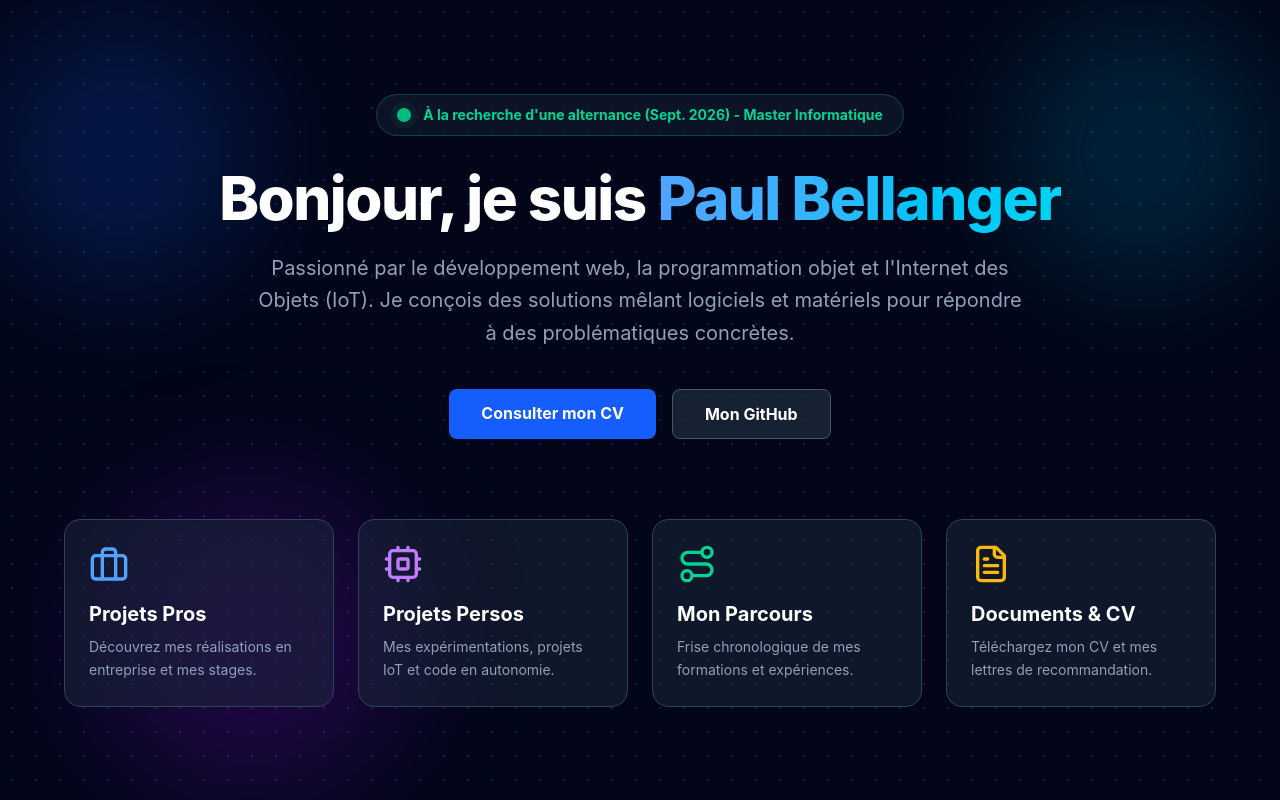
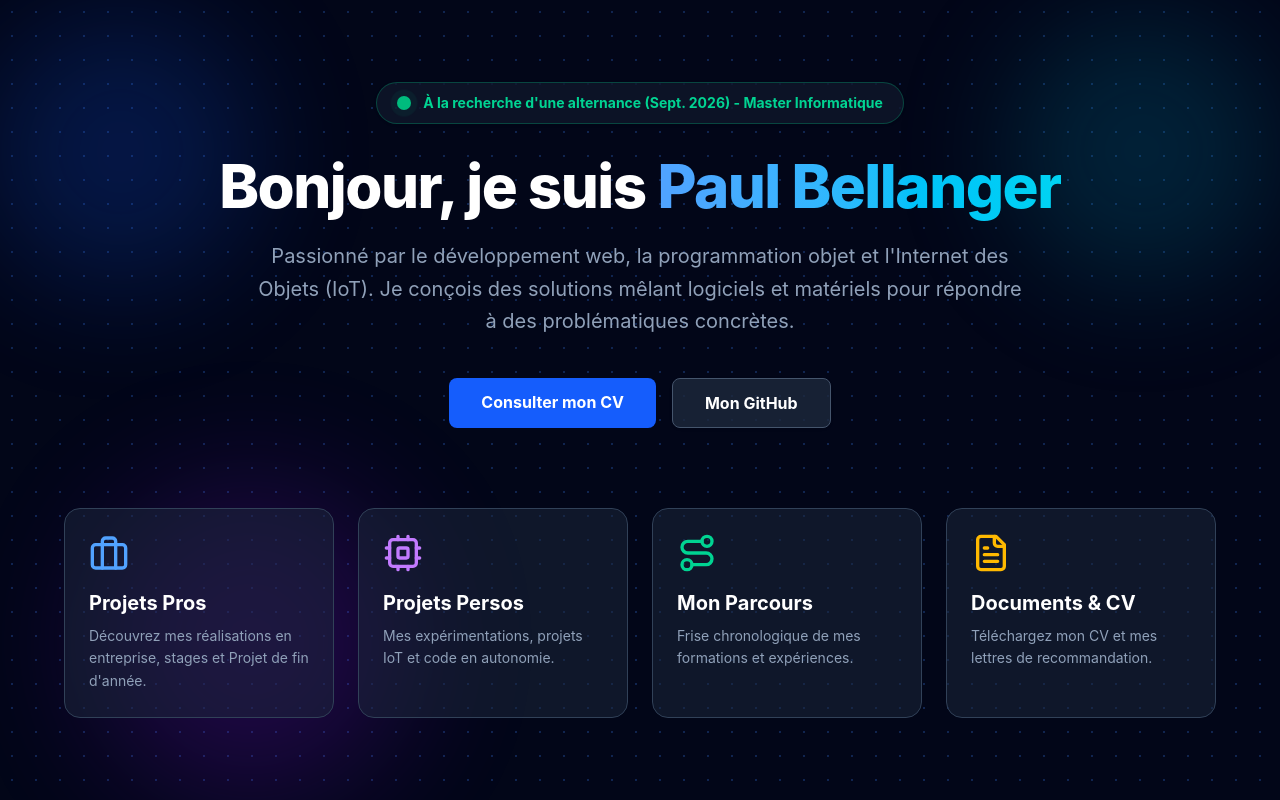
Before and after one commit to Methdec/Portfolio, a React (Vite) app: page / in a window 1280 px wide. Built offline with nearby package versions, Linux system fonts and the light colour scheme.

Commit message:
prépa vercel

```diff
--- a/src/pages/Home.jsx
+++ b/src/pages/Home.jsx
@@ -4,7 +4,7 @@ export default function Home() {
   const menuCards = [
     {
       title: 'Projets Pros',
-      description: 'Découvrez mes réalisations en entreprise et mes stages.',
+      description: 'Découvrez mes réalisations en entreprise, stages et Projet de fin d\'année.',
       link: '/projets/pro',
       // Couleurs adaptées au dark mode : fond gris très foncé, bordure qui s'éclaire au survol
       color: 'bg-slate-800/50 hover:bg-slate-800 border-slate-700 hover:border-blue-500/50',
```
Also changed, not shown: vercel.json (added).
